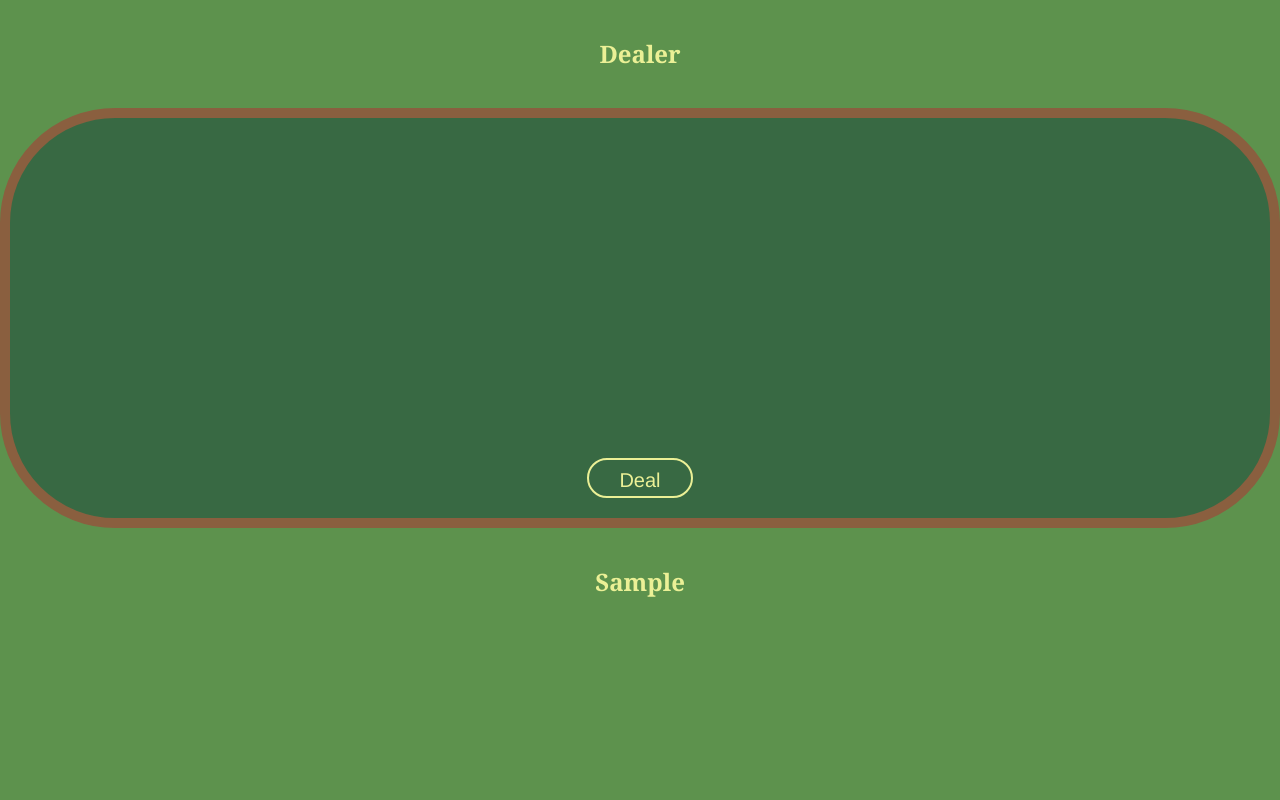
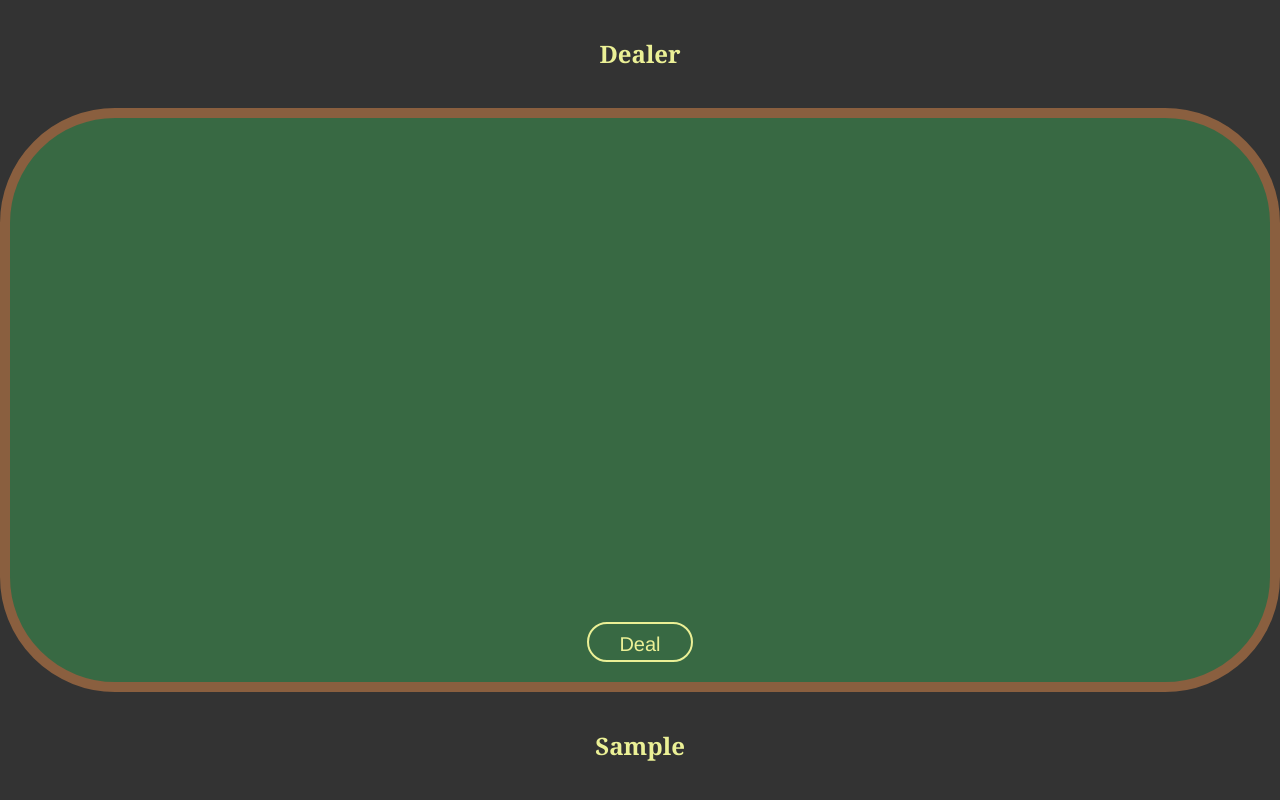
Before and after one commit to cswagerty/react-redux-blackjack, a React app: page / in a window 1280 px wide. Both pictures are taken after typing "Sample" into the empty fields and a click on the input "Login". Built offline with nearby package versions, Linux system fonts and the light colour scheme; the HTML template or start-up script is replaced by a standard one.

Commit message:
Style and security updates

```diff
--- a/src/styles/_table.scss
+++ b/src/styles/_table.scss
@@ -6,7 +6,7 @@
     display: flex;
     flex-direction: column;
     margin: 40px 0;
-    min-height: 420px;
+    min-height: 584px;
     border-radius: 115px;
 
     .player {
--- a/src/styles/main.scss
+++ b/src/styles/main.scss
@@ -13,7 +13,7 @@
 }
 
 html {
-    background-color: $light-green;
+    background-color: #333;;
     color: $yellow-primary;
     font-family: $sans-default;
 }
```
Also changed, not shown: package.json (+4 -4 lines), 1 other file (tests, documents, lock files or other folders).
